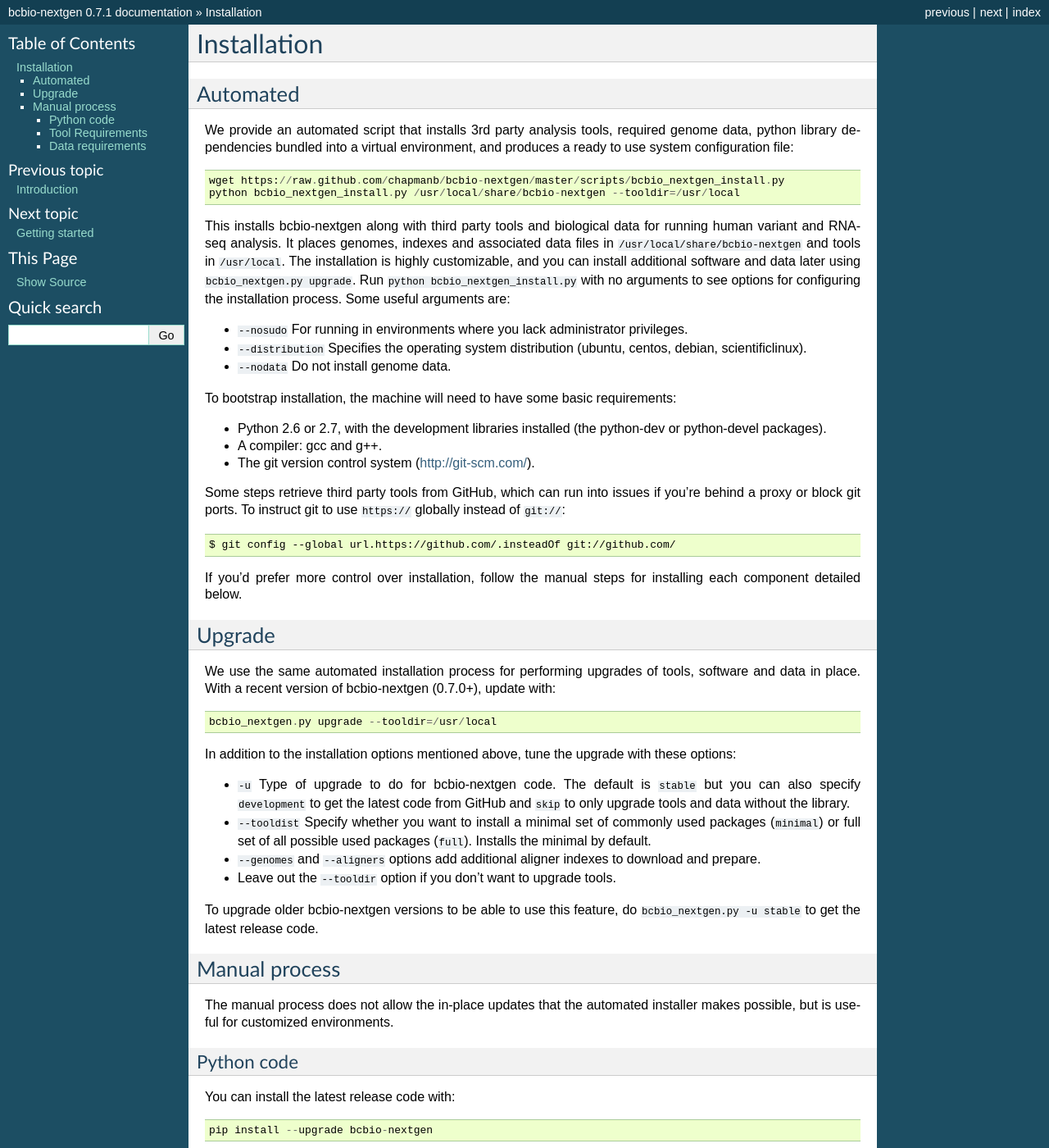
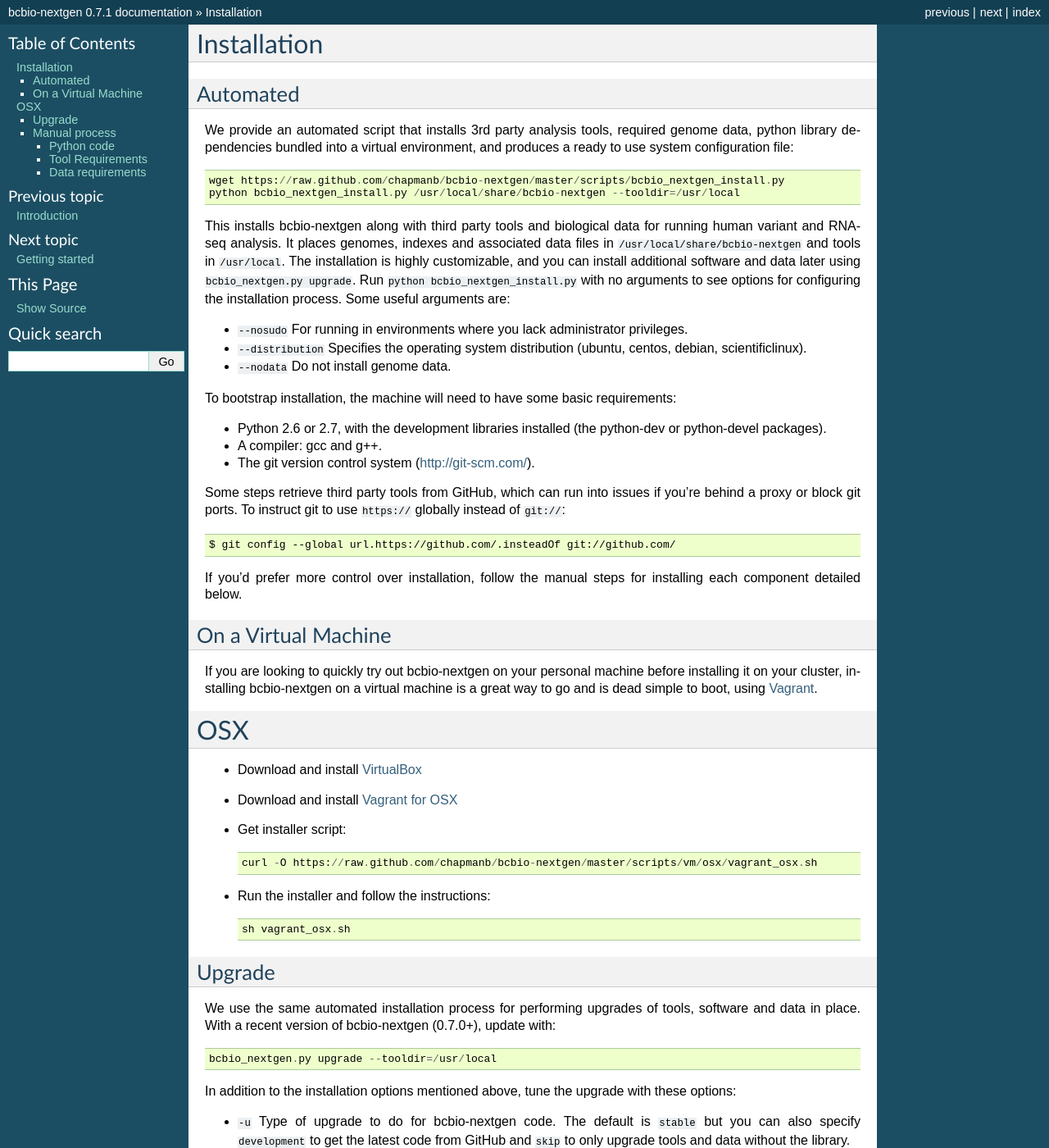
Before and after one commit to bcbio/bcbio-nextgen, a Sphinx documentation site: the page built from docs/contents/installation.rst, in a window 1280 px wide and 1400 px high. Shown: the whole window at 82% size. Built offline with Sphinx 7.4.7, drawn with Linux system fonts in a browser that asks for light colours.

Commit message:
Added OSX-specific Vagrant install instructions.

```diff
--- a/docs/contents/installation.rst
+++ b/docs/contents/installation.rst
@@ -43,6 +43,29 @@
 
 If you'd prefer more control over installation, follow the manual
 steps for installing each component detailed below.
+
+On a Virtual Machine
+====================
+If you are looking to quickly try out bcbio-nextgen on your personal
+machine before installing it on your cluster, installing bcbio-nextgen
+on a virtual machine is a great way to go and is dead simple to boot,
+using `Vagrant`_.
+
+OSX
+---
+- Download and install `VirtualBox`_
+- Download and install `Vagrant for OSX`_
+- Get installer script::
+
+    curl -O https://raw.github.com/chapmanb/bcbio-nextgen/master/scripts/vm/osx/vagrant_osx.sh
+
+- Run the installer and follow the instructions::
+
+    sh vagrant_osx.sh
+
+.. _Vagrant for OSX: http://files.vagrantup.com/packages/7ec0ee1d00a916f80b109a298bab08e391945243/Vagrant-1.2.7.dmg
+.. _VirtualBox: http://download.virtualbox.org/virtualbox/4.2.16/VirtualBox-4.2.16-86992-OSX.dmg
+.. _Vagrant: http://www.vagrantup.com/
 
 Upgrade
 =======
```
Also changed, not shown: 3 other files.
